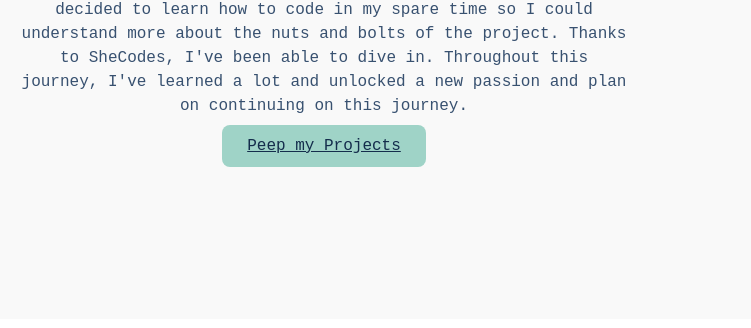
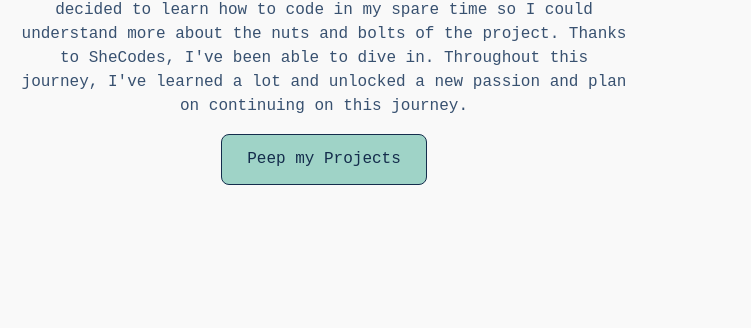
Before and after one commit to spsorens/portfolio-project, a plain HTML site: page about.html in a window 1280 px wide. Shown: the part 394-722 px from the top of the page, 0-751 px from the left. Drawn offline with nearby package versions, Linux system fonts and the light colour scheme.

Commit message:
fixed button on about page

```diff
--- a/about.html
+++ b/about.html
@@ -74,7 +74,7 @@
             Throughout this journey, I've learned a lot and unlocked a new
             passion and plan on continuing on this journey.
           </p>
-          <a href="projects.html" class="btn-branding">Peep my Projects</a>
+          <a href="projects.html" class="btn btn-branding">Peep my Projects</a>
         </div>
         <div class="col-lg-6">
           <img src="images/selfie.jpeg" alt class="img-fluid about-image" />
```
